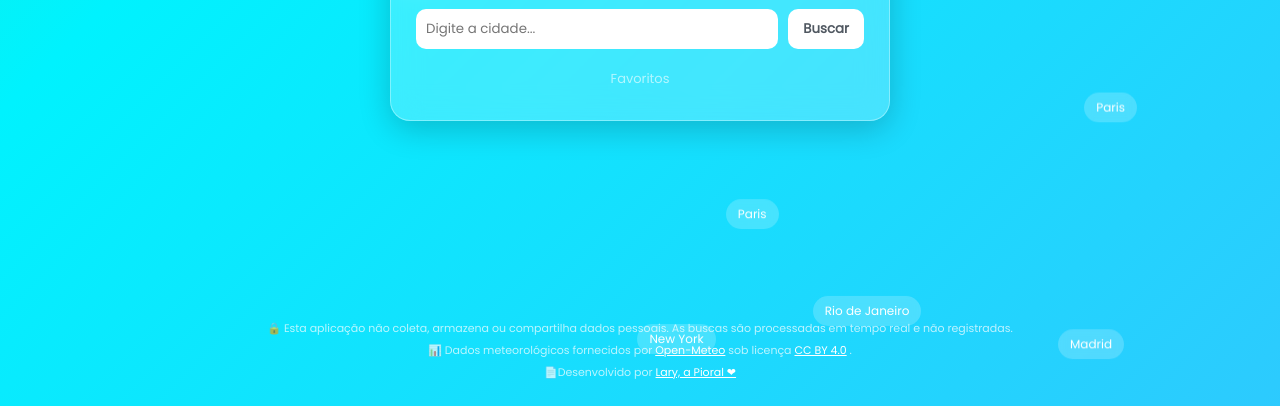
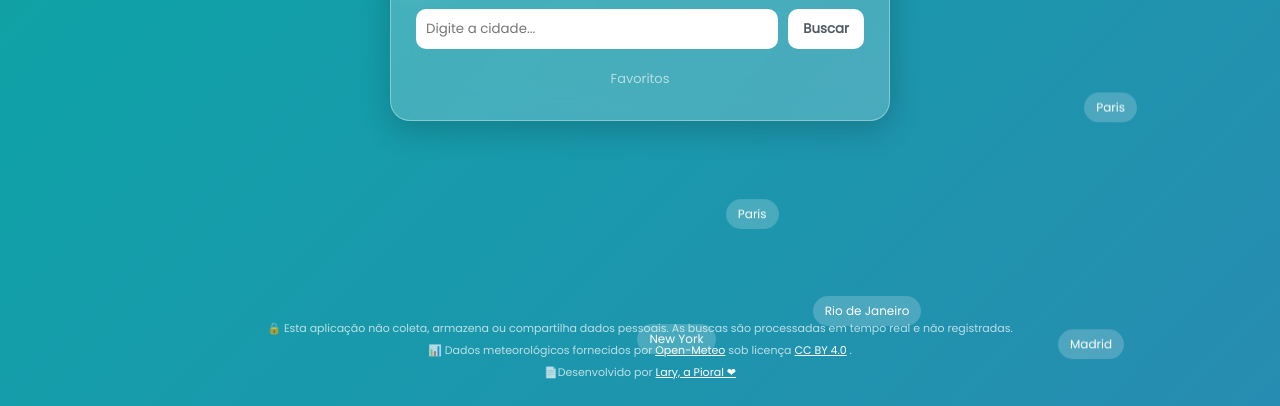
Before and after one commit to outwake/previsao-do-tempo, a website with bundled scripts: page index.html in a window 1280 px wide. Shown: the part 394-800 px from the top of the page. Built offline with nearby package versions, Linux system fonts and the light colour scheme.

Commit message:
💄 UI:  Estilização do site

```diff
--- a/assets/css/style.css
+++ b/assets/css/style.css
@@ -75,10 +75,10 @@ body {
   align-items: center;
   padding: 40px 0 20px 0;
   transition: background 0.5s ease;
-  --cor1: #4facfe;
-  --cor2: #00f2fe;
-  --cor3: #43e97b;
-  --cor4: #38f9d7;
+  --cor1: #397cb8;
+  --cor2: #10a1a8;
+  --cor3: #33aa5b;
+  --cor4: #2bb49b;
 
   background: linear-gradient(-45deg, var(--cor1), var(--cor2), var(--cor3), var(--cor4));
   background-size: 400% 400%;
@@ -234,11 +234,11 @@ button:hover {
   background: #ddd;
 }
 
-/* Seção Resultado — CORRIGIDO: opacity começa em 1, visível por padrão */
+/* Seção Resultado — */
 .resultado {
   margin-top: 15px;
-  opacity: 1;                        /* ✅ era 0, agora começa visível */
-  transform: translateY(0);          /* ✅ sem deslocamento inicial */
+  opacity: 1;
+  transform: translateY(0);
   transition: all 0.5s ease;
 }
 
```
